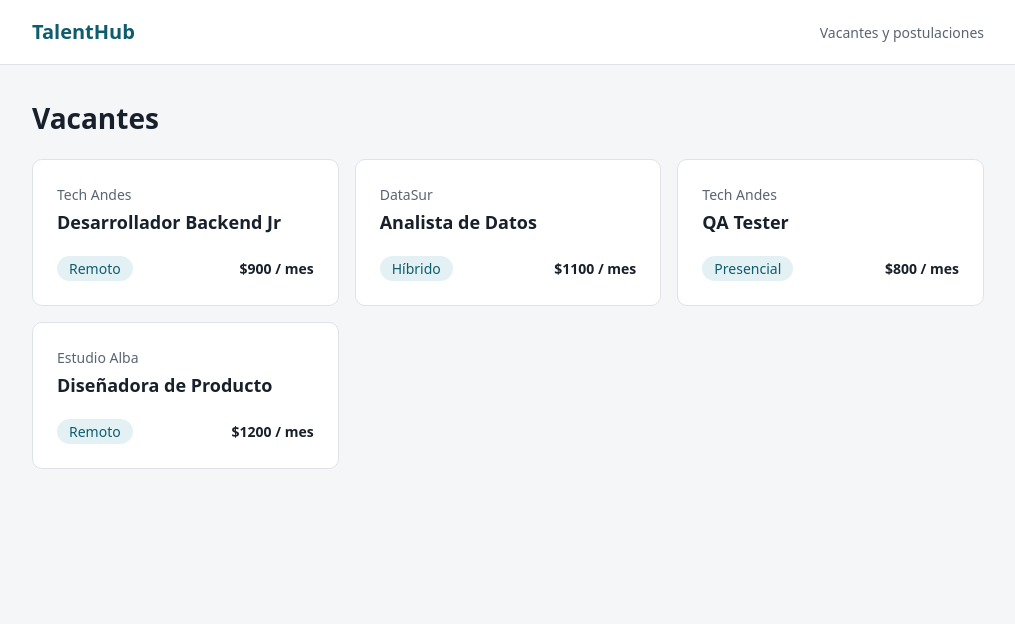
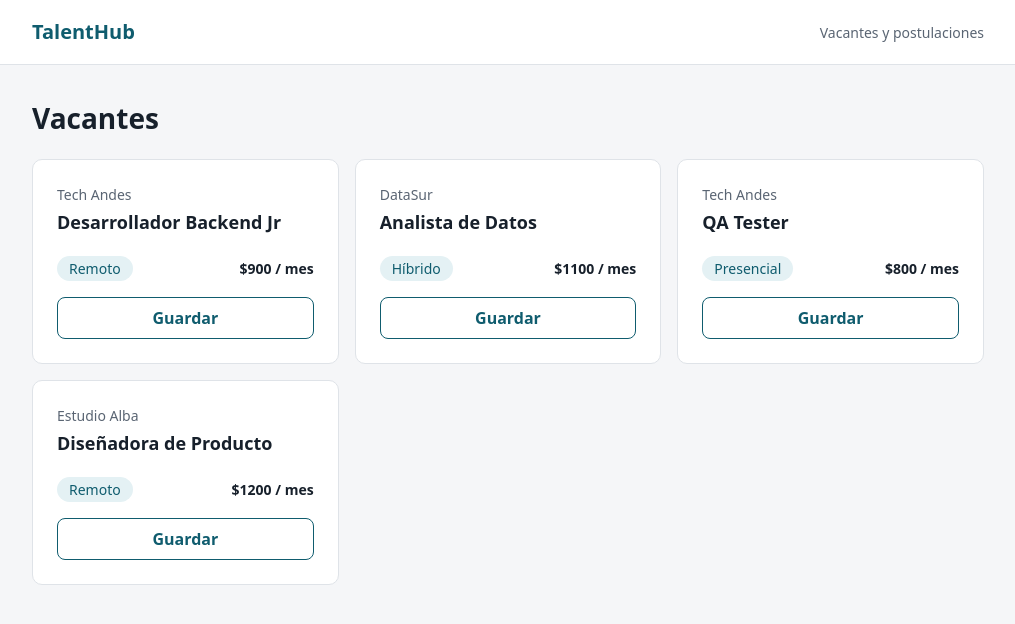
Before and after one commit to vflores-spec/app-web-soho, a React (Vite) app: page / in a window 1280 px wide. Shown: the top 624 px of the page, without its empty margins (132-1147 px from the left). Built offline with nearby package versions, Linux system fonts and the light colour scheme.

Commit message:
feat: add save button with state to VacancyCard

```diff
--- a/src/components/VacancyCard.css
+++ b/src/components/VacancyCard.css
@@ -35,3 +35,31 @@
   font-size: 0.875rem;
   font-weight: 600;
 }
+
+/* El botón "Guardar": con borde y fondo transparente. */
+.save-button {
+  width: 100%;
+  margin-top: 1rem;
+  padding: 0.5rem 1rem;
+  font: inherit;
+  font-weight: 600;
+  color: var(--color-primary);
+  background: transparent;
+  border: 1px solid var(--color-primary);
+  border-radius: 8px;
+  cursor: pointer;
+}
+
+.save-button:hover {
+  background: #e4f1f4;
+}
+
+/* Cuando la vacante está guardada, el botón se rellena de color. */
+.save-button-active {
+  color: #ffffff;
+  background: var(--color-primary);
+}
+
+.save-button-active:hover {
+  background: #0b4a59;
+}
--- a/src/components/VacancyCard.tsx
+++ b/src/components/VacancyCard.tsx
@@ -1,3 +1,4 @@
+import { useState } from 'react';
 import type { Vacancy } from '../types/vacancy';
 import './VacancyCard.css';
 
@@ -6,8 +7,18 @@ interface VacancyCardProps {
   vacancy: Vacancy;
 }
 
+
 // Muestra los datos de una vacante. Las llaves {} insertan valores de JavaScript dentro del JSX.
 export const VacancyCard = ({ vacancy }: VacancyCardProps) => {
+    // useState(false) crea un dato con valor inicial false ("no guardada").
+  // Devuelve DOS cosas: el valor actual (isSaved) y la función para cambiarlo (setIsSaved).
+  const [isSaved, setIsSaved] = useState<boolean>(false);
+
+  // El manejador: se ejecuta cuando el usuario hace clic. Invierte el valor: false pasa a true, y viceversa.
+  const handleToggleSaved = () => {
+    setIsSaved(!isSaved);
+  };
+
   return (
     <article className="vacancy-card">
       <p className="vacancy-card-company">{vacancy.company}</p>
@@ -16,6 +27,19 @@ export const VacancyCard = ({ vacancy }: VacancyCardProps) => {
         <span className="vacancy-card-modality">{vacancy.modality}</span>
         <span className="vacancy-card-salary">${vacancy.salary} / mes</span>
       </div>
+      {/* type="button": es un botón común, no envía ningún formulario. */}
+      {/* className cambia según el estado: si está guardada, lleva también la clase "activa". */}
+      {/* aria-pressed avisa a los lectores de pantalla si el botón está activado (accesibilidad). */}
+      {/* onClick conecta el clic con el manejador. OJO: se pasa la función SIN paréntesis. */}
+      <button
+        type="button"
+        className={isSaved ? 'save-button save-button-active' : 'save-button'}
+        aria-pressed={isSaved}
+        onClick={handleToggleSaved}
+      >
+        {/* El texto también depende del estado. */}
+        {isSaved ? 'Guardada' : 'Guardar'}
+      </button>
     </article>
   );
 };
```
